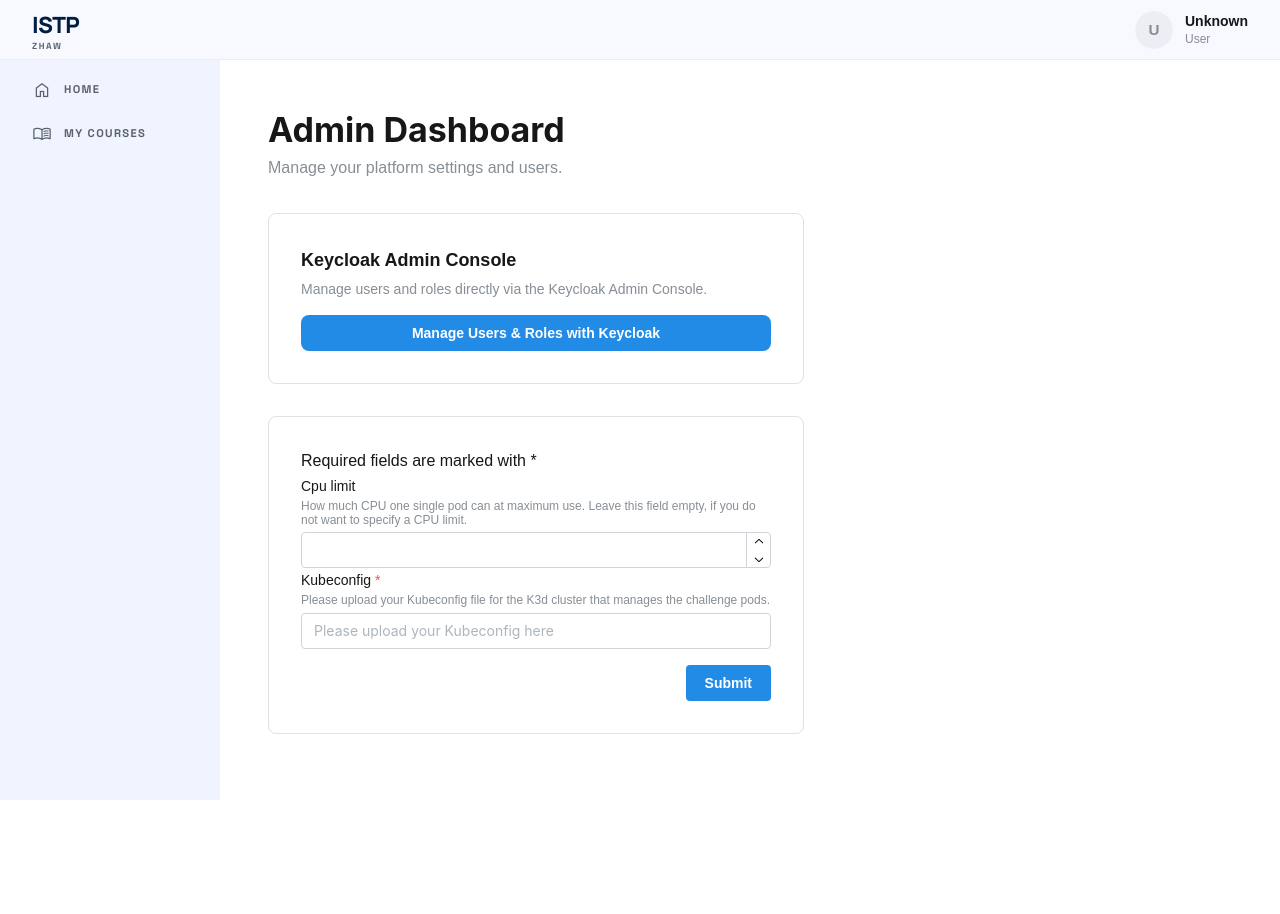
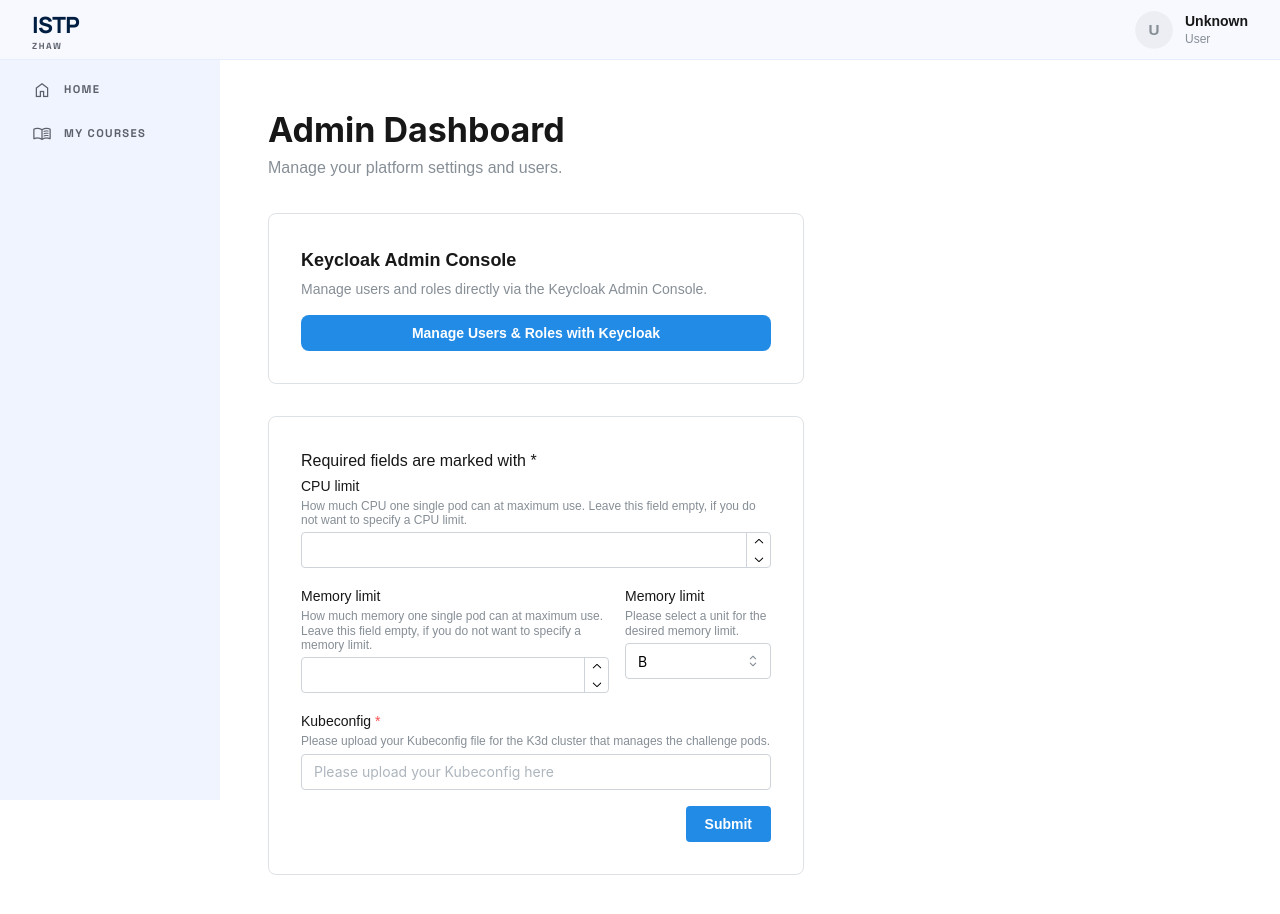
Before and after one commit to PM4-ISTP/PM4-IT24aWIN-ISTP, a Next.js app in the folder frontend/: page /dashboard/admin in a window 1280 px wide. Shown: the top 914 px of the page. Before the commit the page ends 800 px from the top, so only its background shows below. Built offline with nearby package versions, Linux system fonts and the light colour scheme; no server answers.

Commit message:
Admin must be able to configure memory limit

```diff
--- a/frontend/src/components/AdminConfigForm.tsx
+++ b/frontend/src/components/AdminConfigForm.tsx
@@ -1,15 +1,24 @@
 "use client";
 
 import { useState } from "react";
-import { Button, FileInput, Group, NumberInput, Stack, Text } from "@mantine/core";
+import { Button, FileInput, Grid, Group, NumberInput, Select, Stack, Text } from "@mantine/core";
 import { useForm } from "@mantine/form";
 import { postAdminConfig } from "@/src/app/actions";
+import { memorySpecificationToString, MemoryUnit, memoryUnits } from "@/src/lib/memoryUnit";
 
 export default function AdminConfigForm() {
+  const kubeconfigFormKey = "kubeconfig";
+  const cpuLimitFormKey = "cpuLimit";
+  const memoryLimitFormKey = "memoryLimit";
+
+  const defaultMemoryUnit = MemoryUnit.Byte;
+
   const form = useForm({
     mode: "uncontrolled",
     initialValues: {
       cpuLimit: "",
+      memoryLimit: "",
+      memoryLimitUnit: defaultMemoryUnit,
       kubeconfig: null
     }
   });
@@ -22,16 +31,23 @@ export default function AdminConfigForm() {
     if (file == null) {
       console.log("Kubeconfig file is null");
     } else {
-      formData.set("kubeconfig", file);
-      setValueIfNotEmpty(formData, "cpuLimit", String(values.cpuLimit));
+      formData.set(kubeconfigFormKey, file);
+      setCpuLimit(formData, values.cpuLimit);
+      setMemoryLimit(formData, values.memoryLimit, values.memoryLimitUnit)
       await postAdminConfig(formData);
       setCompleted(true);
     }
   };
 
-  const setValueIfNotEmpty = (setInFormData: FormData, valueName: string, value: string) => {
-    if (value !== "") {
-      setInFormData.set(valueName, value);
+  const setCpuLimit = (setInFormData: FormData, cpuLimit: number | string) => {
+    if (cpuLimit !== "") {
+      setInFormData.set(cpuLimitFormKey, String(cpuLimit));
+    }
+  }
+
+  const setMemoryLimit = (setInFormData: FormData, memoryLimit: number | string, memoryLimitUnit: MemoryUnit) => {
+    if (typeof memoryLimit === "number") {
+      setInFormData.set(memoryLimitFormKey, memorySpecificationToString({ value: memoryLimit, unit: memoryLimitUnit }))
     }
   }
 
@@ -47,24 +63,51 @@ export default function AdminConfigForm() {
   return (
     <form onSubmit={form.onSubmit(handleSubmit)} encType="multipart/form-data">
       <Text>Required fields are marked with *</Text>
+
+      <Grid>
+        <Grid.Col span={12}>
           <NumberInput
-        label="Cpu limit"
+            label="CPU limit"
             description="How much CPU one single pod can at maximum use. Leave this field empty, if you do not want to specify a CPU limit."
-        key={form.key("cpuLimit")}
-        {...form.getInputProps("cpuLimit")}
+            key={form.key(cpuLimitFormKey)}
+            {...form.getInputProps(cpuLimitFormKey)}
             min={1}
             allowDecimal={false}
           />
+        </Grid.Col>
+        <Grid.Col span={8}>
+          <NumberInput
+            label="Memory limit"
+            description="How much memory one single pod can at maximum use. Leave this field empty, if you do not want to specify a memory limit."
+            key={form.key(memoryLimitFormKey)}
+            {...form.getInputProps(memoryLimitFormKey)}
+            min={1}
+            allowDecimal={false}
+          />
+        </Grid.Col>
+        <Grid.Col span={4}>
+          <Select
+            label="Memory limit"
+            description="Please select a unit for the desired memory limit."
+            key={form.key("memoryLimitUnit")}
+            {...form.getInputProps("memoryLimitUnit")}
+            data={memoryUnits}
+            defaultValue={defaultMemoryUnit}
+          />
+        </Grid.Col>
+        <Grid.Col span={12}>
           <FileInput
             withAsterisk
             label="Kubeconfig"
             description="Please upload your Kubeconfig file for the K3d cluster that manages the challenge pods."
             placeholder="Please upload your Kubeconfig here"
-        key={form.key("kubeconfig")}
+            key={form.key(kubeconfigFormKey)}
             disabled={form.submitting}
             required={true}
-        {...form.getInputProps("kubeconfig")}
+            {...form.getInputProps(kubeconfigFormKey)}
           />
+        </Grid.Col>
+      </Grid>
 
       <Group justify="flex-end" mt="md">
         <Button type="submit" loading={form.submitting}>
--- /dev/null
+++ b/frontend/src/lib/memoryUnit.ts
@@ -0,0 +1,17 @@
+export const enum MemoryUnit {
+  Byte = "B",
+  MebiByte = "Mi",
+  GibiByte = "Gi",
+  TebiByte = "Ti"
+}
+
+export type MemorySpecification = {
+    value: number,
+    unit: MemoryUnit
+}
+
+export const memoryUnits: ReadonlyArray<MemoryUnit> = [MemoryUnit.Byte, MemoryUnit.MebiByte, MemoryUnit.GibiByte, MemoryUnit.TebiByte];
+
+export const memorySpecificationToString = (memorySpecification: MemorySpecification): string => {
+    return memorySpecification.value + " " + memorySpecification.unit;
+}
```
Lines whose indentation alone changed are shown as unchanged.
